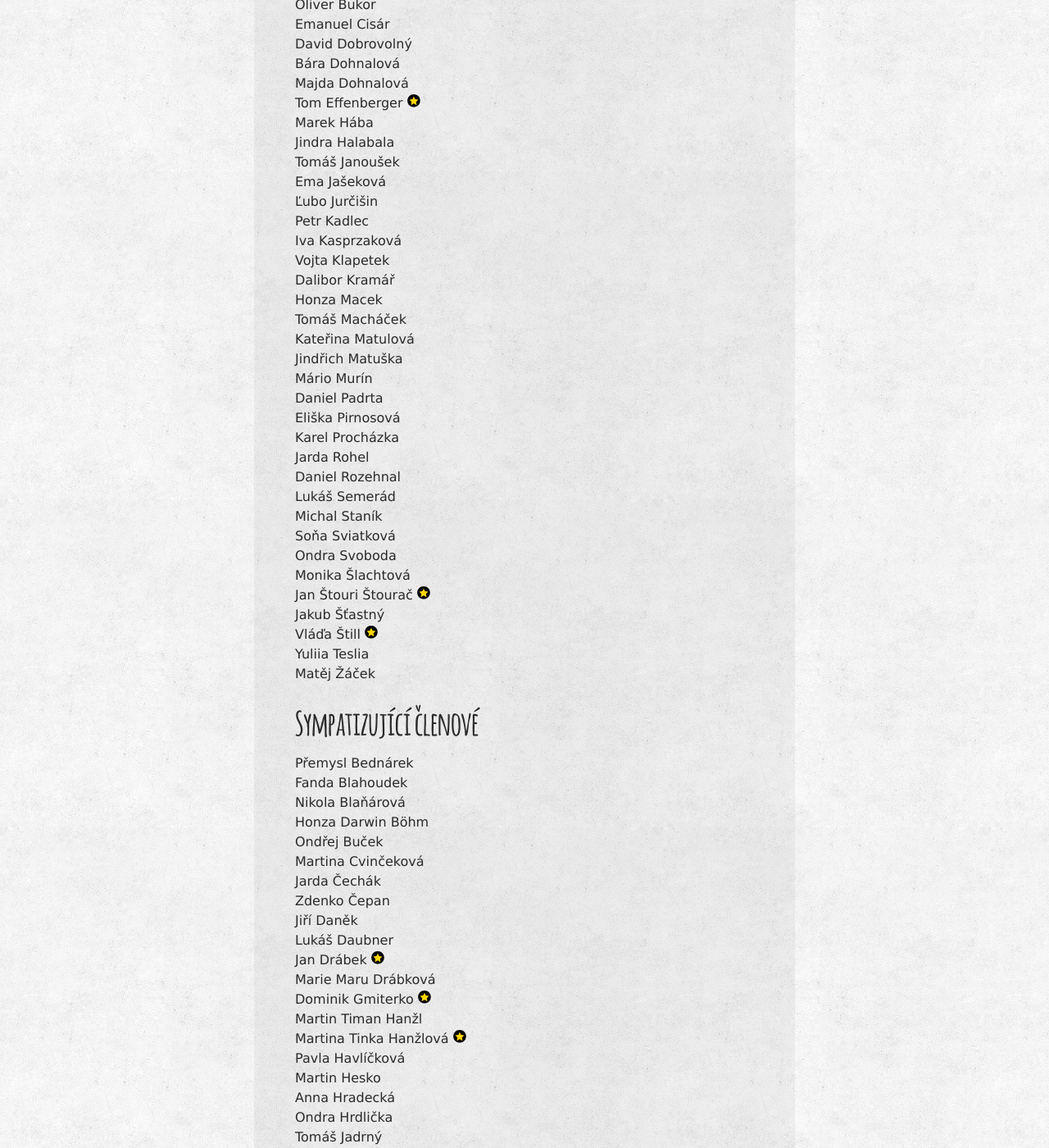
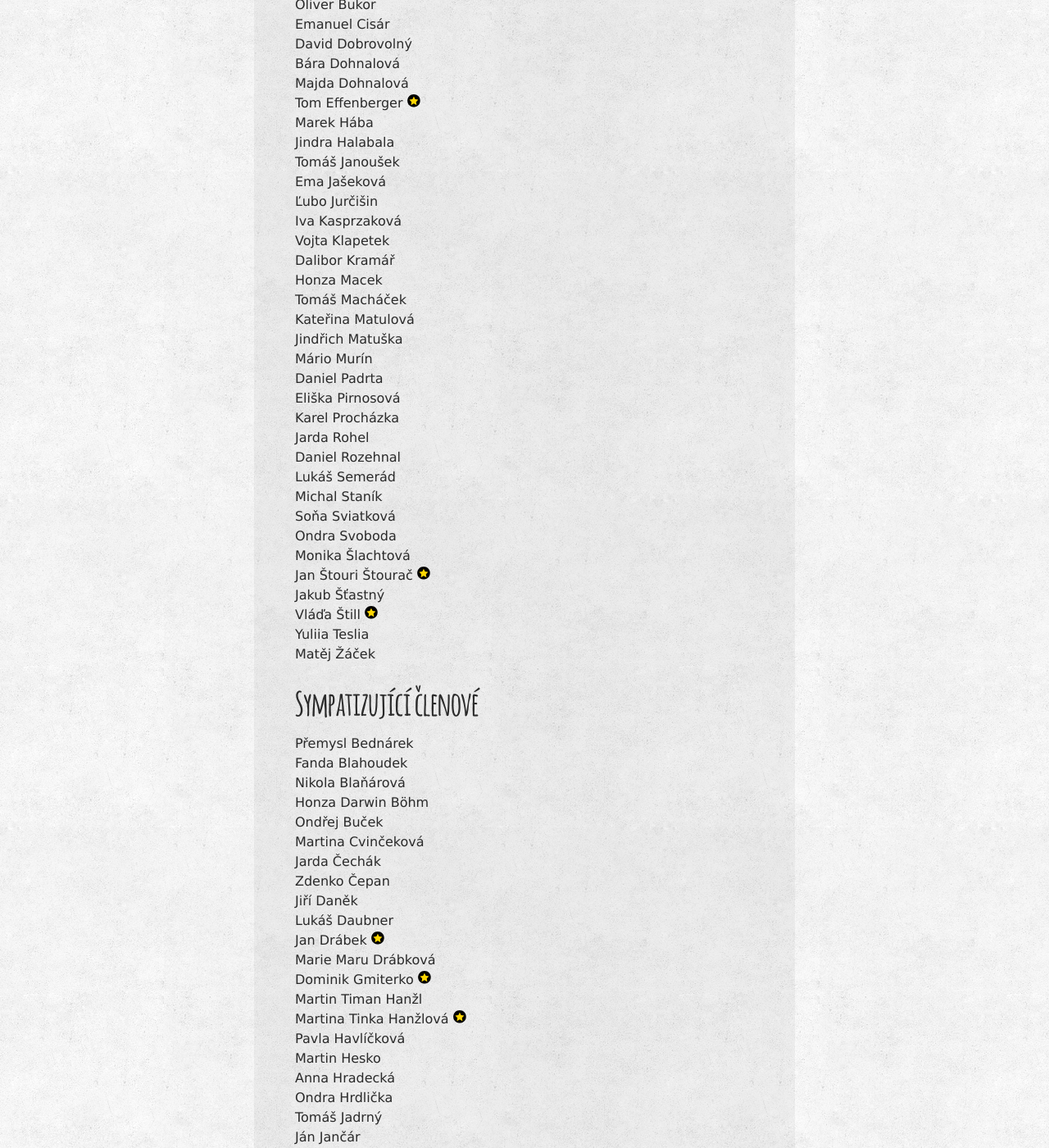
Before and after one commit to zverinec/zverinec-web, a Jekyll site: the page built from _pages/members.md, in a window 1280 px wide and 1400 px high, scrolled down 791 px. Shown: the whole window at 82% size. Built offline with Jekyll 4.4.1, drawn with Linux system fonts in a browser that asks for light colours; comment, search, counter and statistics services are not loaded.

Commit message:
Move Petr Kadlec to sympathising members

```diff
--- a/_pages/members.md
+++ b/_pages/members.md
@@ -28,7 +28,6 @@ Jindra Halabala<br/>
 Tomáš Janoušek<br/>
 Ema Jašeková<br/>
 Ľubo Jurčišin<br/>
-Petr Kadlec<br/>
 Iva Kasprzaková<br/>
 Vojta Klapetek<br/>
 Dalibor Kramář<br/>
```
Also changed, not shown: other parts of _pages/members.md (+1 -0 lines).
